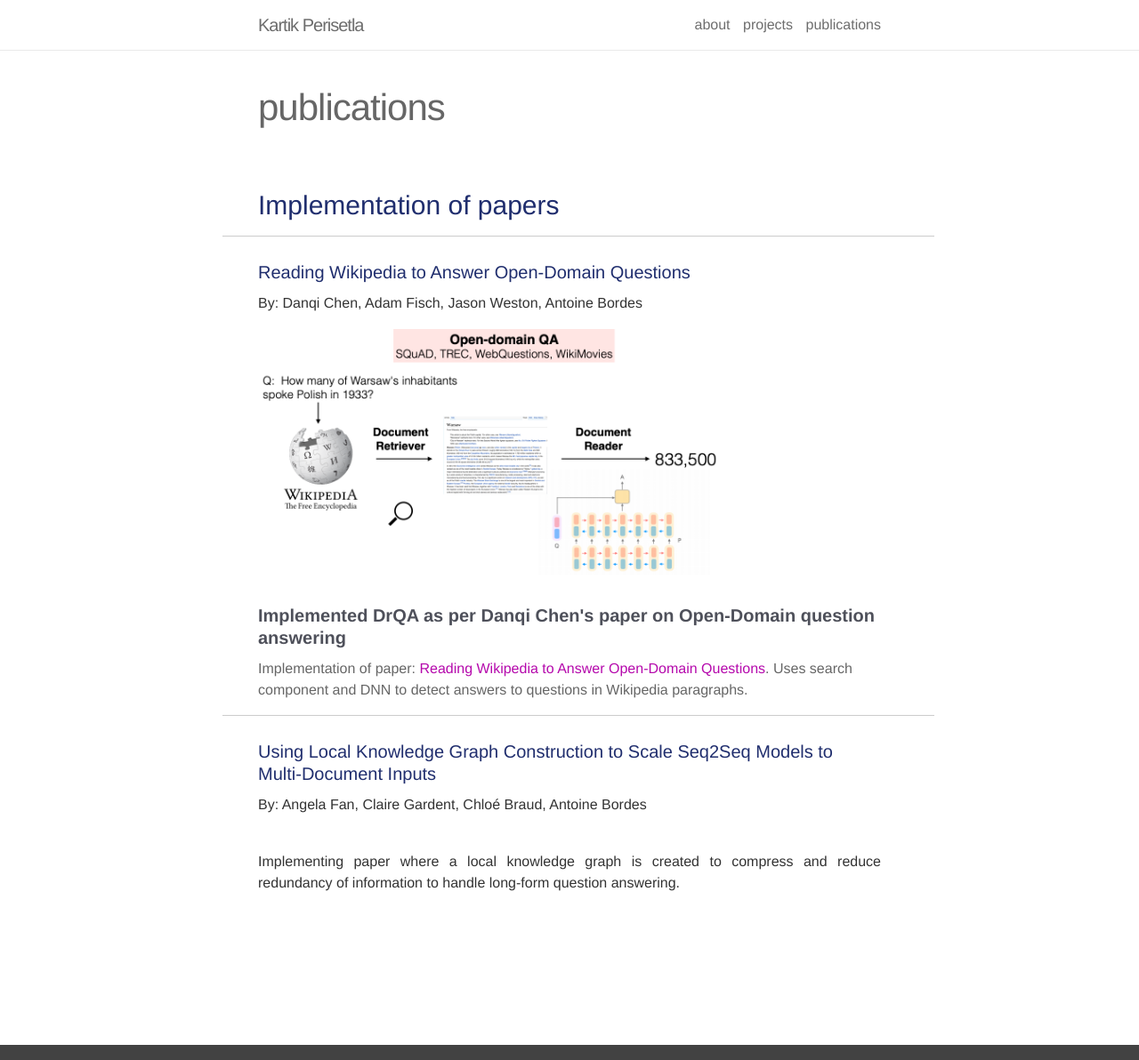
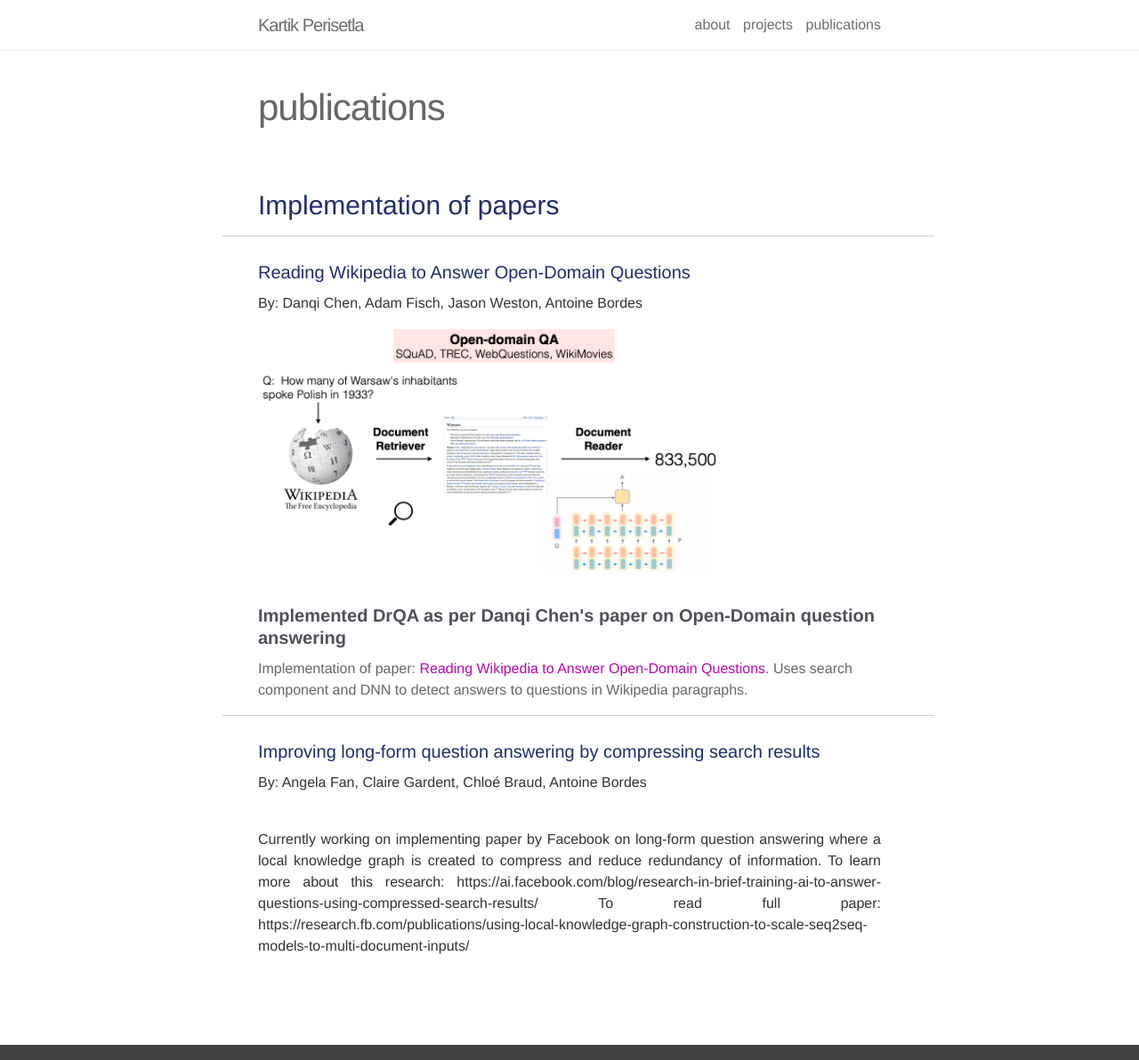
Before and after one commit to kartikperisetla/kartikperisetla.github.io, a Jekyll site: the page built from _pages/publications.md, in a window 1280 px wide and 1192 px high. Shown: the whole window at 89% size. Built offline with Jekyll 4.4.1, drawn with Linux system fonts in a browser that asks for light colours; nearby versions of some CDN libraries.

Commit message:
updated publications

```diff
--- a/_pages/publications.md
+++ b/_pages/publications.md
@@ -22,9 +22,14 @@
 <h4 class="year" />
 <br />
 
-<h4 style="color:#202E6E">Using Local Knowledge Graph Construction to Scale Seq2Seq Models to Multi-Document Inputs
+<h4 style="color:#202E6E">Improving long-form question answering by compressing search results
 </h4>
 By: Angela Fan, Claire Gardent, Chloé Braud, Antoine Bordes<br/><br/>
 <p align="justify">
-    Implementing paper where a local knowledge graph is created to compress and reduce redundancy of information to handle long-form question answering.
+    Currently working on implementing paper by Facebook on long-form question answering where a local knowledge graph is created to compress and reduce redundancy of information.
+
+    To learn more about this research: https://ai.facebook.com/blog/research-in-brief-training-ai-to-answer-questions-using-compressed-search-results/
+
+    To read full paper: https://research.fb.com/publications/using-local-knowledge-graph-construction-to-scale-seq2seq-models-to-multi-document-inputs/
+
 </p>
```
